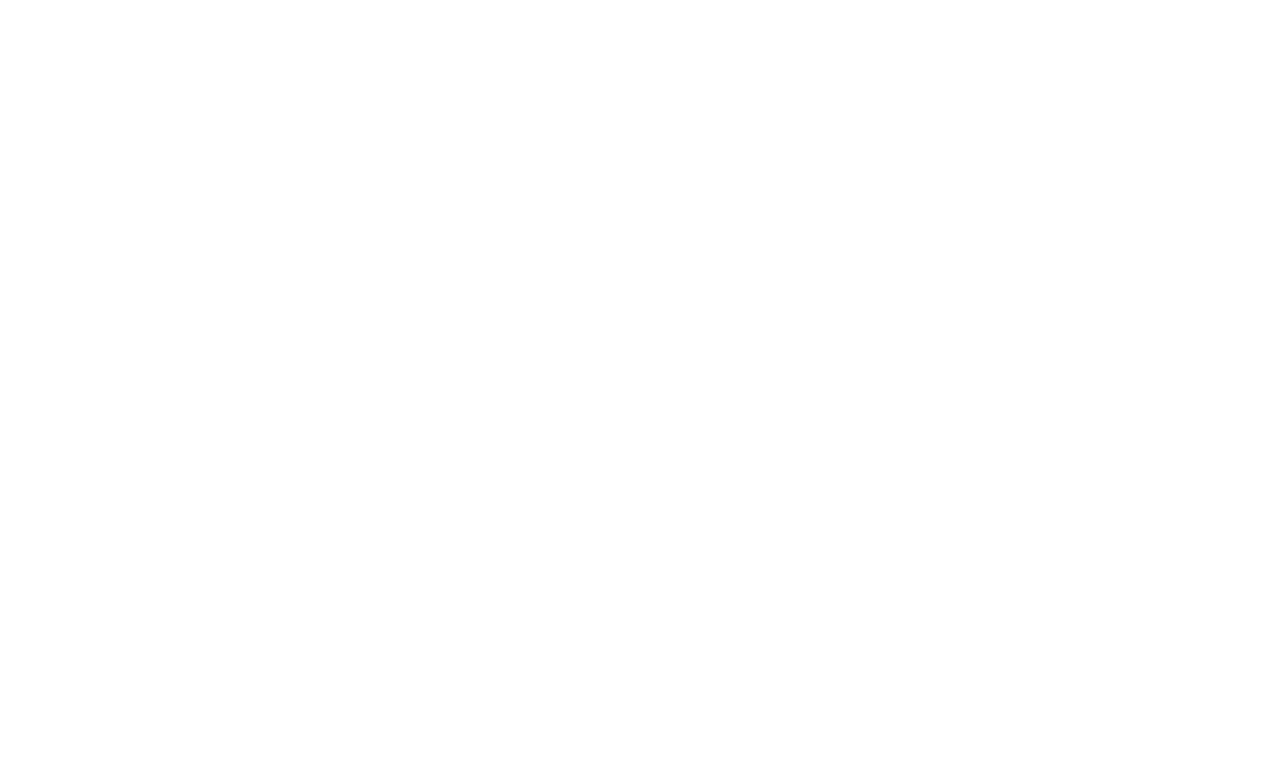
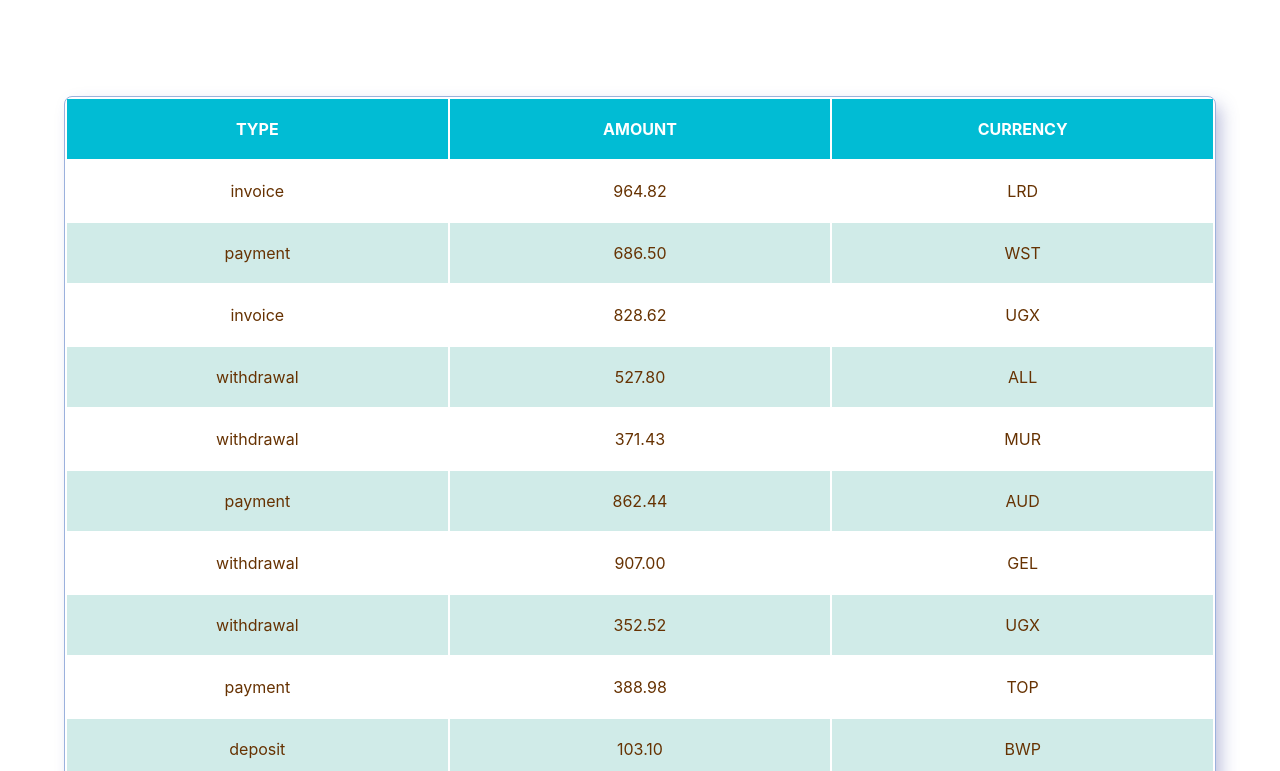
Before and after one commit to Jaciubek/goit-react-hw-01-components, a React (Create React App) app: page / in a window 1280 px wide. Shown: the part 1449-2220 px from the top of the page. Before the commit the page ends 1460 px from the top, so only its background shows below. Built offline with nearby package versions, Linux system fonts and the light colour scheme.

Commit message:
dodano komponent 4

```diff
--- a/src/components/App.jsx
+++ b/src/components/App.jsx
@@ -6,6 +6,9 @@
 
 import { FriendsList } from './FriendsList/FriendsList';
 import friends from './friends.json';
+
+import { TransactionHistory } from './TransactionHistory/TransactionHistory';
+import transactions from './transactions.json';
 
 export const App = () => {
   return (
@@ -19,6 +22,7 @@
       />
       <Statistics title="Upload stats" stats={data} />
       <FriendsList listOfFriends={friends} />
+      <TransactionHistory items={transactions} />;
     </>
   );
 };
--- /dev/null
+++ b/src/components/TransactionHistory/TransactionHistory.jsx
@@ -0,0 +1,37 @@
+import PropTypes from 'prop-types';
+import styles from './TransactionHistory.module.css';
+
+export const TransactionHistory = ({ items }) => {
+  const { transactions, table, table__header, table__heading, table__body, table__cell, table__row } =
+    styles;
+  return (
+    <section className={transactions}>
+      {items.length > 0 && (
+        <table className={table}>
+          <thead className={table__header}>
+            <tr>
+              <th className={table__heading}>Type</th>
+              <th className={table__heading}>Amount</th>
+              <th className={table__heading}>Currency</th>
+            </tr>
+          </thead>
+          <tbody className={table__body}>
+            {items.map(({ id, type, amount, currency }) => {
+              return (
+                <tr key={id} className={table__row}>
+                  <td className={table__cell}>{type}</td>
+                  <td className={table__cell}>{amount}</td>
+                  <td className={table__cell}>{currency}</td>
+                </tr>
+              );
+            })}
+          </tbody>
+        </table>
+      )}
+    </section>
+  );
+};
+
+TransactionHistory.propTypes = {
+  items: PropTypes.array,
+};
--- /dev/null
+++ b/src/components/TransactionHistory/TransactionHistory.module.css
@@ -0,0 +1,41 @@
+.table {
+    margin: 100px auto;
+    width: 90%;
+    max-width: 1200px;
+    border-radius: 8px;
+    -webkit-box-shadow: 7px 7px 18px -3px rgba(50, 58, 150, 0.35);
+    -moz-box-shadow: 7px 7px 18px -3px rgba(50, 58, 1500, 0.35);
+    box-shadow: 7px 7px 18px -3px rgba(50, 58, 150, 0.35);
+    border: 1px solid #9bb1dd;
+    overflow: hidden;
+}
+
+.table__header {
+    width: 100%;
+    background-color: #01bcd4;
+    color: #fff;
+    text-align: center;
+    font-size: 16px;
+    font-weight: 500;
+    text-transform: uppercase;
+}
+
+.table__heading {
+    padding: 20px 0;
+    width: calc(100% / 3);
+}
+
+.table__body {
+    font-size: 16px;
+    background-color: #fff;
+    text-align: center;
+    color: #663202;
+}
+
+.table__cell {
+    padding: 20px 0;
+}
+
+.table__row:nth-of-type(2n) {
+    background-color: #d0ebe8;
+}
--- /dev/null
+++ b/src/components/transactions.json
@@ -0,0 +1,122 @@
+[
+  {
+    "id": "1e0700a2-5183-4291-85cc-2065a036a683",
+    "type": "invoice",
+    "amount": "964.82",
+    "currency": "LRD"
+  },
+  {
+    "id": "a30f821b-4d25-4ff0-abdd-e340b3f0dd2b",
+    "type": "payment",
+    "amount": "686.50",
+    "currency": "WST"
+  },
+  {
+    "id": "44dca67a-8e5a-4798-bf8e-b15efd4e1abd",
+    "type": "invoice",
+    "amount": "828.62",
+    "currency": "UGX"
+  },
+  {
+    "id": "ea8ed3dc-2b68-4a53-905a-53ecb0adef33",
+    "type": "withdrawal",
+    "amount": "527.80",
+    "currency": "ALL"
+  },
+  {
+    "id": "ea76146a-0b00-4b80-bc02-a8c822176712",
+    "type": "withdrawal",
+    "amount": "371.43",
+    "currency": "MUR"
+  },
+  {
+    "id": "63ca02f9-d637-46b5-9237-f3b24425e029",
+    "type": "payment",
+    "amount": "862.44",
+    "currency": "AUD"
+  },
+  {
+    "id": "ed0263e8-59a5-4bf1-87e0-2bb88e53dc34",
+    "type": "withdrawal",
+    "amount": "907.00",
+    "currency": "GEL"
+  },
+  {
+    "id": "6013bad0-750c-4691-8bc2-d8f2b43969c4",
+    "type": "withdrawal",
+    "amount": "352.52",
+    "currency": "UGX"
+  },
+  {
+    "id": "252c7be4-8b06-4fa7-8d42-61fb835b70d5",
+    "type": "payment",
+    "amount": "388.98",
+    "currency": "TOP"
+  },
+  {
+    "id": "4eaab41b-b967-40ac-82ed-85fc66f646f1",
+    "type": "deposit",
+    "amount": "103.10",
+    "currency": "BWP"
+  },
+  {
+    "id": "9648a350-8469-42d5-8bf3-18090de5fe67",
+    "type": "withdrawal",
+    "amount": "322.32",
+    "currency": "MRO"
+  },
+  {
+    "id": "9c5c25fb-1a95-4b2f-8d1f-4c4426d677cc",
+    "type": "invoice",
+    "amount": "14.79",
+    "currency": "PYG"
+  },
+  {
+    "id": "43ef232c-80e9-4d6f-b48a-b22405620de3",
+    "type": "payment",
+    "amount": "904.86",
+    "currency": "CHF"
+  },
+  {
+    "id": "5161682e-e620-4019-ab0a-24ceb10fbd20",
+    "type": "withdrawal",
+    "amount": "307.08",
+    "currency": "NOK"
+  },
+  {
+    "id": "7b119d71-42e6-4c42-a141-6818b07bb9ff",
+    "type": "invoice",
+    "amount": "275.07",
+    "currency": "AWG"
+  },
+  {
+    "id": "a4f65722-65c4-4c28-b1f4-b8ed988bb205",
+    "type": "deposit",
+    "amount": "213.10",
+    "currency": "STD"
+  },
+  {
+    "id": "c6e5784b-0ca3-48d6-86e5-b5128af5a523",
+    "type": "invoice",
+    "amount": "116.11",
+    "currency": "CUP CUC"
+  },
+  {
+    "id": "c9ebed6a-3a02-4b49-ac0d-0534b51f2bfd",
+    "type": "invoice",
+    "amount": "878.67",
+    "currency": "HKD"
+  },
+  {
+    "id": "a4a98b0e-b22c-438b-9f83-de2df52110c8",
+    "type": "invoice",
+    "amount": "725.03",
+    "currency": "UYU UYI"
+  },
+  {
+    "id": "b39bfa7a-0166-4c47-94d6-87d20590f746",
+    "type": "payment",
+    "amount": "405.45",
+    "currency": "MDL"
+  }
+]
```
